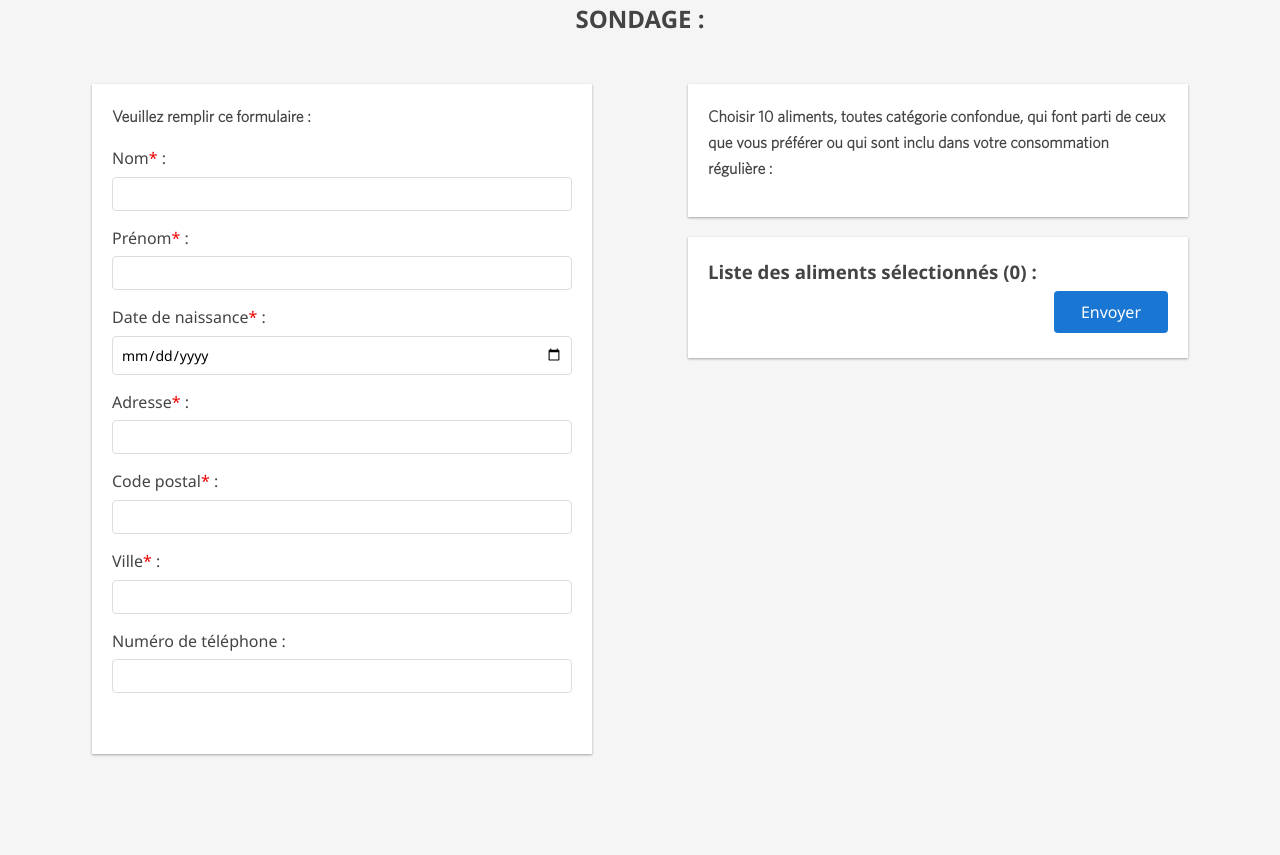
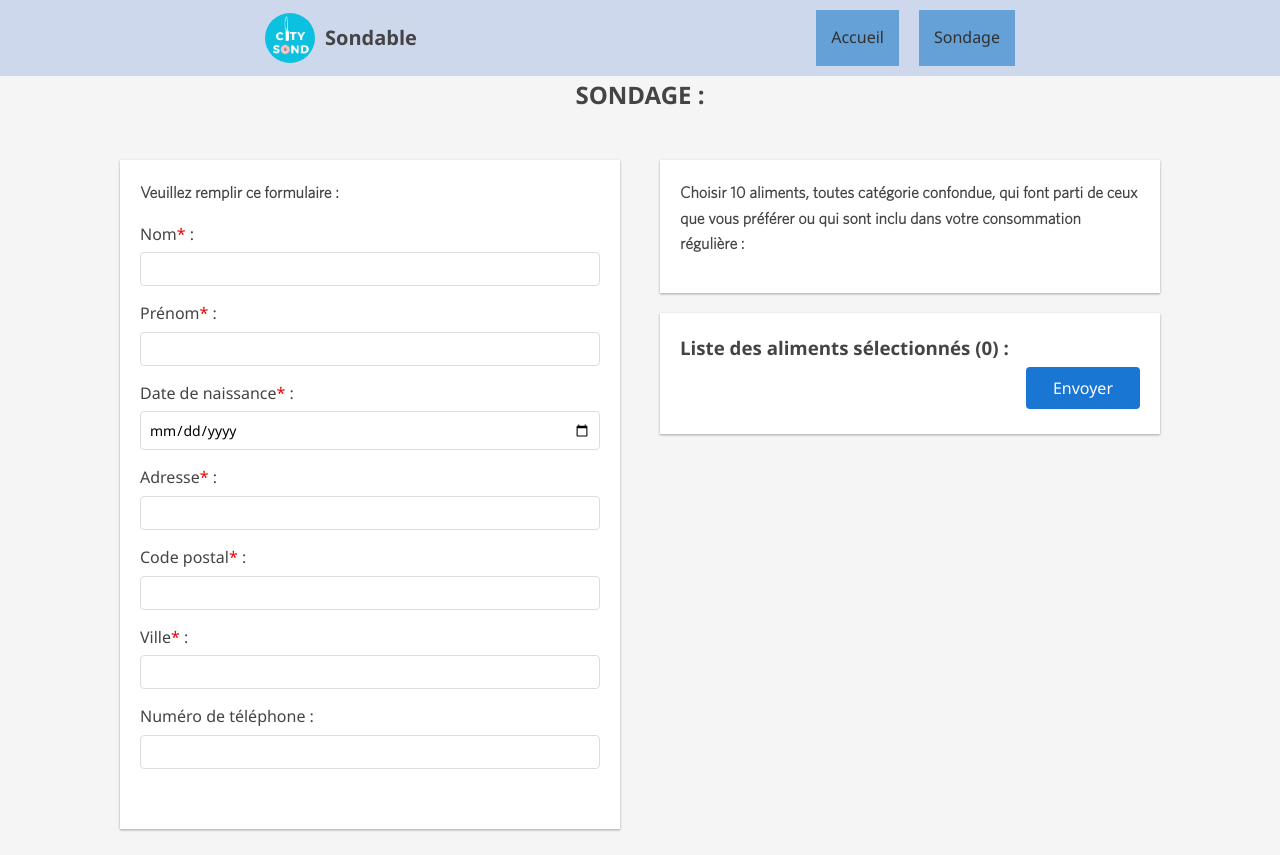
Before and after one commit to Mahydine/SAE_Sondage_Intercommunalit-s_de_France, a PHP site: page / in a window 1280 px wide. Before the commit the page ends 756 px from the top, so only its background shows below. Run offline with PHP 8.4, Linux system fonts and the light colour scheme; data that the repository does not hold is empty.

Commit message:
Ajout de la navBar

```diff
--- /dev/null
+++ b/MVC/public/css/all.css
@@ -0,0 +1,47 @@
+nav{
+    padding: 10px;
+
+    background-color: #ced8ec;
+}
+
+nav .right-part{
+    display: flex;
+
+}
+
+nav .right-part a{
+    text-decoration: none;
+    margin-left: 20px;
+    color: rgb(49, 49, 49);
+    display: block;
+    background-color: #65a0d6;
+    padding: 15px;
+}
+
+nav .right-part a:hover{
+    background-color: #6eb1f0;
+}
+
+nav .container{
+    display: flex;
+    align-items: center;
+    justify-content: space-between;
+    width: 750px;
+    margin: auto;
+}
+
+nav .left-part{
+    display: flex;
+    align-items: center;
+    cursor: pointer;
+}
+
+nav .left-part img{
+    width: 50px;
+    border-radius: 30px;
+}
+nav .left-part span{
+    margin: 10px;
+    font-weight: 600;
+    font-size: 20px;
+}
--- a/MVC/public/css/sondage.css
+++ b/MVC/public/css/sondage.css
@@ -24,7 +24,7 @@ body {
 form {
     display: flex;
     /* align-items: center; */
-    justify-content: space-evenly;
+    justify-content: center;
     padding: 1rem;
 }
 
--- a/MVC/views/template.php
+++ b/MVC/views/template.php
@@ -5,8 +5,23 @@
     <meta http-equiv="X-UA-Compatible" content="IE=edge">
     <meta name="viewport" content="width=device-width, initial-scale=1.0">
     <title><?=$titre?></title>
+    <link rel="stylesheet" href="public/css/all.css" />
     <link rel="stylesheet" href="<?= $css?>"/>
 </head>
+<header>
+    <nav>
+        <div class ="container">
+            <div class="left-part">
+                <img src="public/img/Logo.png"  alt="logo"/>
+                <span>Sondable</span>
+            </div>
+            <div class= "right-part">
+                <a href="Accueil">Accueil</a>
+                <a href="Sondage">Sondage</a>
+            </div>
+        </div>
+    </nav>
+</header>
 <body>
     <?= $content ?>
     <script src="<?=$script ?>"></script>
```
Also changed, not shown: MVC/public/img/Logo.png (added).
